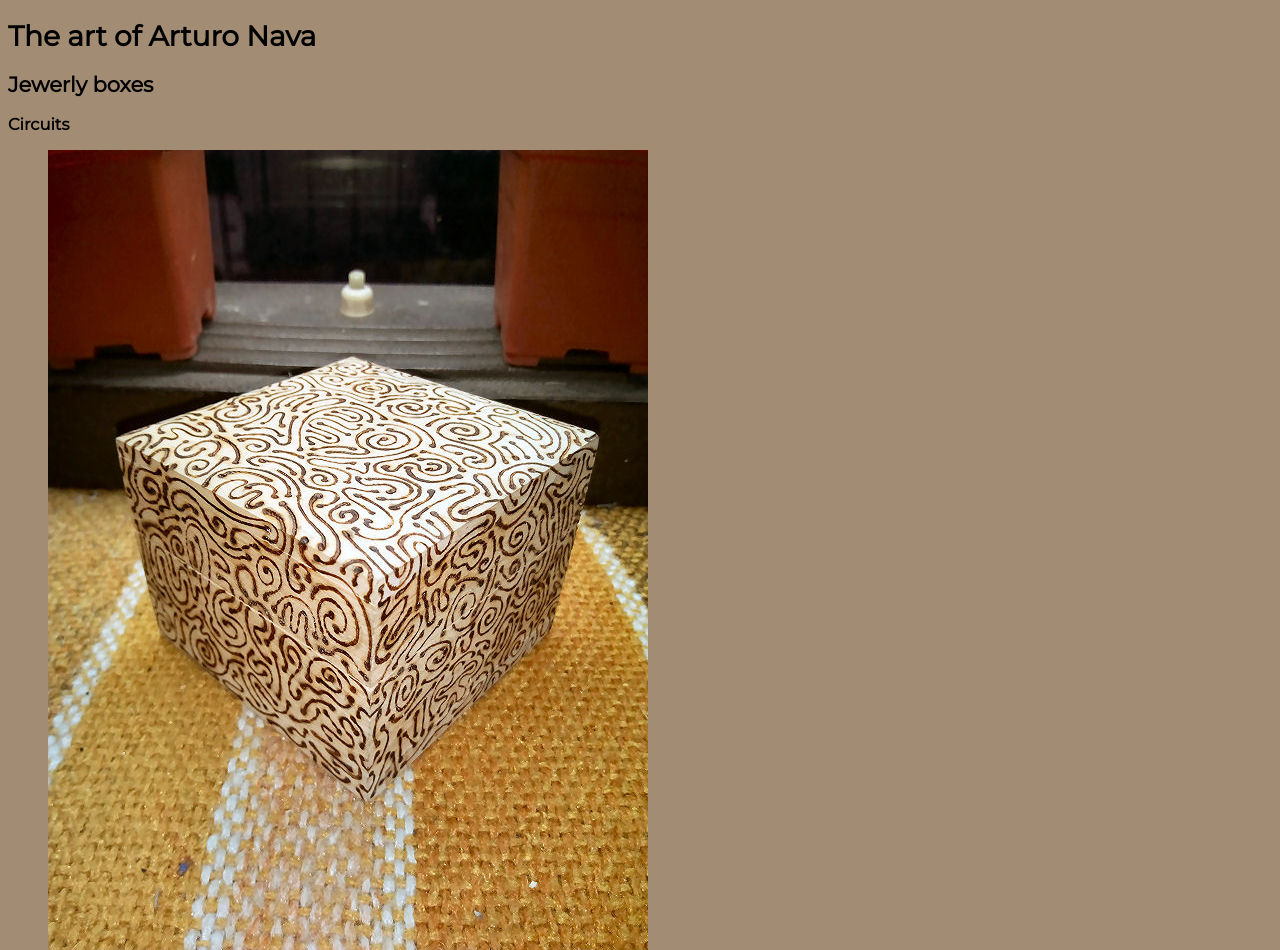
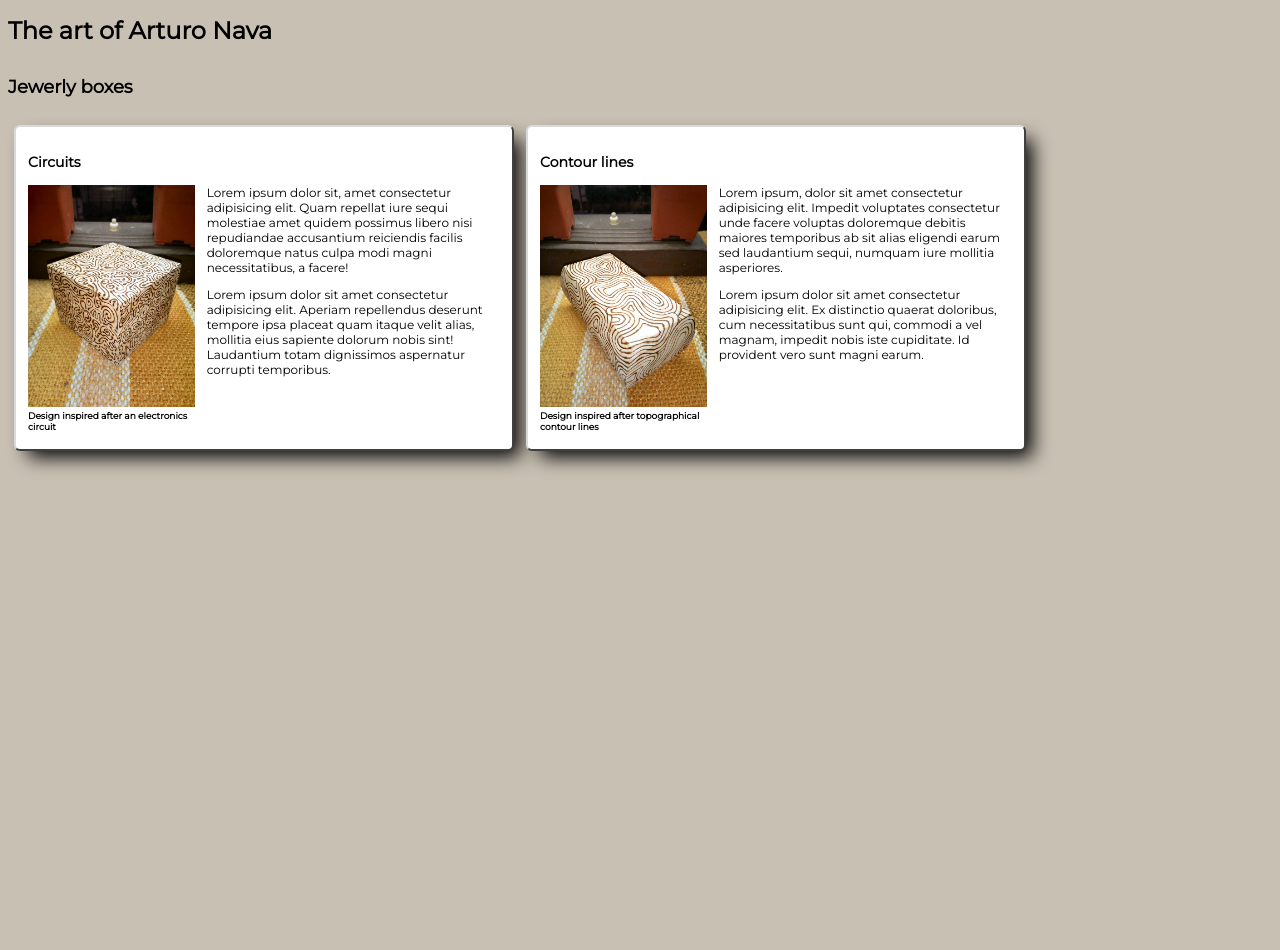
Before and after one commit to oscarnava/Pyrography-catalog, a plain HTML site: page index.html in a window 1280 px wide. Shown: the top 950 px of the page. After the commit the page ends 800 px from the top, so only its background shows below. Drawn offline with Linux system fonts and the light colour scheme.

Commit message:
chore: Add second item and styling

```diff
--- a/index.html
+++ b/index.html
@@ -14,9 +14,10 @@
   </header>
   <main>
     <h1>The art of Arturo Nava</h1>
-    <section>
+    <section class="item-family">
       <h2>Jewerly boxes</h2>
-      <article>
+      <div class="items-counter">
+        <article class="item-display">
           <h3>Circuits</h3>
           <figure>
             <img src="img/alhajero_1.jpg" alt="Circuit design">
@@ -24,10 +25,34 @@
               Design inspired after an electronics circuit
             </figcaption>
           </figure>
+          <div class="description">
             <p>
               Lorem ipsum dolor sit, amet consectetur adipisicing elit. Quam repellat iure sequi molestiae amet quidem possimus libero nisi repudiandae accusantium reiciendis facilis doloremque natus culpa modi magni necessitatibus, a facere!
             </p>
+            <p>
+              Lorem ipsum dolor sit amet consectetur adipisicing elit. Aperiam repellendus deserunt tempore ipsa placeat quam itaque velit alias, mollitia eius sapiente dolorum nobis sint! Laudantium totam dignissimos aspernatur corrupti temporibus.
+            </p>
+          </div>
         </article>
+
+        <article class="item-display">
+          <h3>Contour lines</h3>
+          <figure>
+            <img src="img/alhajero_2.jpg" alt="Contour lines">
+            <figcaption>
+              Design inspired after topographical contour lines
+            </figcaption>
+          </figure>
+          <div class="description">
+            <p>
+              Lorem ipsum, dolor sit amet consectetur adipisicing elit. Impedit voluptates consectetur unde facere voluptas doloremque debitis maiores temporibus ab sit alias eligendi earum sed laudantium sequi, numquam iure mollitia asperiores.
+            </p>
+            <p>
+              Lorem ipsum dolor sit amet consectetur adipisicing elit. Ex distinctio quaerat doloribus, cum necessitatibus sunt qui, commodi a vel magnam, impedit nobis iste cupiditate. Id provident vero sunt magni earum.
+            </p>
+          </div>
+        </article>
+      </div>
     </section>
   </main>
   <footer>
--- a/styles/sass/styles.sass
+++ b/styles/sass/styles.sass
@@ -1,13 +1,46 @@
-$back-color: #a28c74
+$back-color: #c8c0b3
+$item-display-width: 500px
+$item-display-border-width: 2px
 
 html
   box-sizing: border-box
   scroll-behavior: smooth
   font-family: 'Montserrat', sans-serif
-  font-size: 14px
+  font-size: 12px
 
 *, *:before, *:after
   box-sizing: inherit
 
 body
   background-color: $back-color
+
+.item-family
+  display: flex
+  flex-direction: column
+
+  .items-counter
+    display: flex
+
+  .item-display
+    max-width: $item-display-width
+    padding: 1rem
+    margin: 1rem 0.5rem
+    background-color: white
+    border-radius: 3 * $item-display-border-width
+    box-shadow: 10px 10px 19px -4px rgba(0,0,0,1.0);
+    border-top: solid $item-display-border-width rgba(0,0,0,0.15)
+    border-left: solid $item-display-border-width rgba(0,0,0,0.15)
+    border-right: solid $item-display-border-width rgba(0,0,0,0.75)
+    border-bottom: solid $item-display-border-width rgba(0,0,0,0.75)
+
+    figure
+      float: left
+      width: $item-display-width / 3
+      margin: 0 1rem 0.4rem 0
+
+      figcaption
+        font-size: .75em
+        font-weight: bold
+
+      img
+        width: $item-display-width / 3
```
Also changed, not shown: img/alhajero_2.jpg (added), styles/styles.css. Lines whose indentation alone changed are shown as unchanged.
